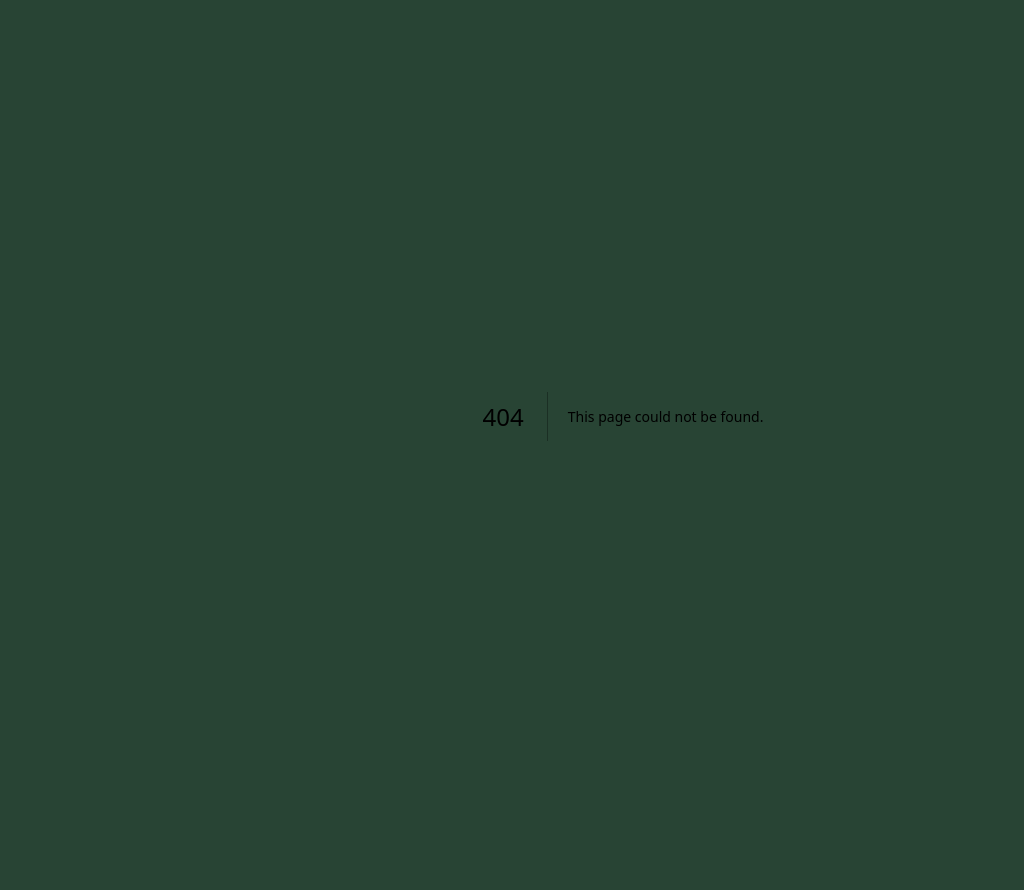
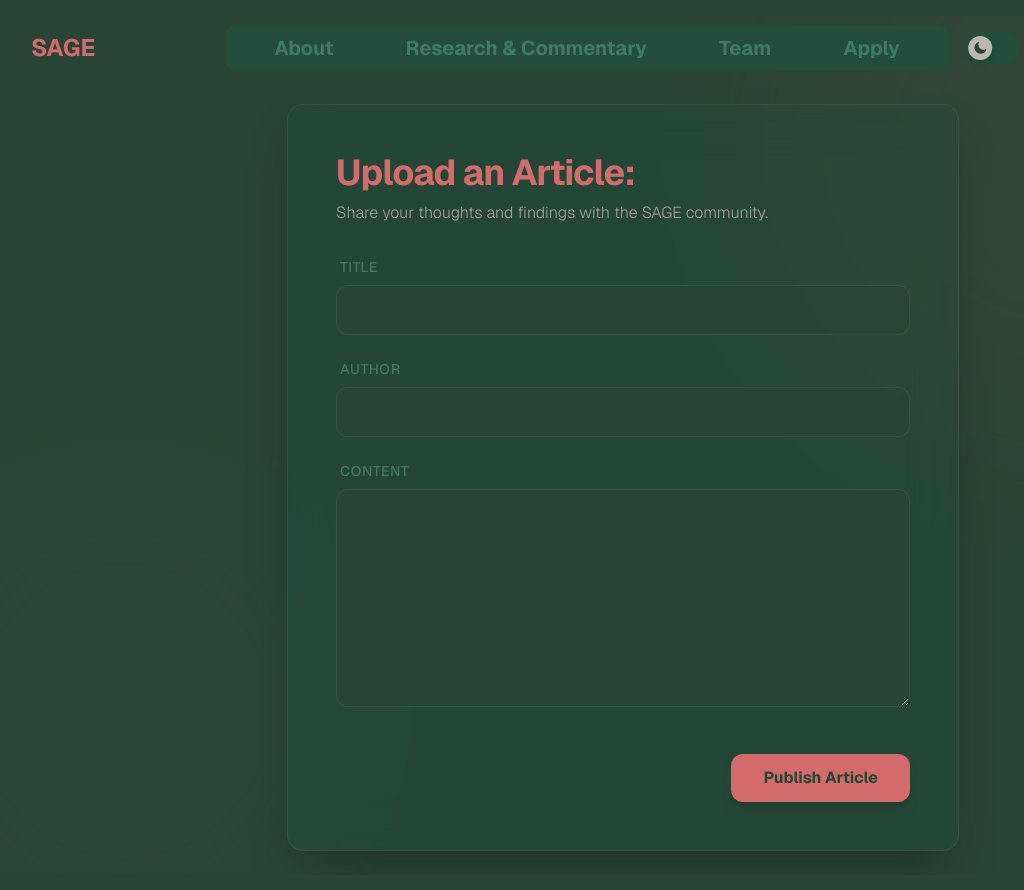
Before and after one commit to ParasNn/SAGE, a Next.js app in the folder sage-website/: page /upload in a window 1280 px wide. Before the commit this address had no page. Shown: the whole page, without its empty margins (17-1041 px from the left). Before the commit the page ends 832 px from the top, so only its background shows below. Built offline with nearby package versions, Linux system fonts and the light colour scheme.

Commit message:
Upload article UI

```diff
--- /dev/null
+++ b/sage-website/src/app/upload/page.tsx
@@ -0,0 +1,156 @@
+"use client";
+
+import React, { useState } from 'react';
+import Navbar from '../components/navbar/Navbar';
+
+export default function UploadPage() {
+    const [title, setTitle] = useState('');
+    const [author, setAuthor] = useState('');
+    const [content, setContent] = useState('');
+    const [isSubmitting, setIsSubmitting] = useState(false);
+    const [message, setMessage] = useState<{ text: string; type: 'success' | 'error' } | null>(null);
+
+    const handleSubmit = async (e: React.FormEvent) => {
+        e.preventDefault();
+        setIsSubmitting(true);
+        setMessage(null);
+
+        try {
+            const response = await fetch('http://localhost:8080/api/articles', {
+                method: 'POST',
+                headers: {
+                    'Content-Type': 'application/json',
+                },
+                body: JSON.stringify({
+                    title,
+                    author,
+                    content,
+                }),
+            });
+
+            if (response.ok) {
+                setMessage({ text: 'Article published successfully!', type: 'success' });
+                setTitle('');
+                setAuthor('');
+                setContent('');
+            } else {
+                setMessage({ text: 'Failed to publish article. Please try again.', type: 'error' });
+            }
+        } catch (error) {
+            console.error('Error submitting article:', error);
+            setMessage({ text: 'An error occurred. Is the backend running?', type: 'error' });
+        } finally {
+            setIsSubmitting(false);
+        }
+    };
+
+    return (
+        <main className="min-h-screen bg-[var(--background)] relative overflow-hidden font-sans text-[var(--foreground)]">
+            {/* Decorative background elements */}
+            <div className="absolute top-0 left-0 w-full h-full overflow-hidden pointer-events-none z-0">
+                <div className="absolute top-[-20%] right-[-10%] w-[600px] h-[600px] bg-[var(--accent-color)] opacity-5 rounded-full blur-[100px]" />
+                <div className="absolute bottom-[-10%] left-[-10%] w-[500px] h-[500px] bg-[var(--text2-color)] opacity-5 rounded-full blur-[100px]" />
+            </div>
+
+            <div className="relative z-10 flex flex-col min-h-screen">
+                <Navbar />
+
+                <div className="flex-1 flex items-center justify-center p-6 animate-page-load-1">
+                    <div className="w-full max-w-2xl bg-[var(--secondary-color)]/30 backdrop-blur-xl border border-[var(--foreground)]/10 rounded-2xl shadow-2xl p-8 md:p-12 transition-all duration-300 hover:shadow-[var(--accent-color)]/10">
+                        <h1 className="text-4xl font-bold mb-2 text-[var(--accent-color)] tracking-tight">
+                            Upload an Article:
+                        </h1>
+                        <p className="text-[var(--text-color)]/80 mb-8 font-light">
+                            Share your thoughts and findings with the SAGE community.
+                        </p>
+
+                        {message && (
+                            <div
+                                className={`mb-6 p-4 rounded-lg text-sm font-medium ${message.type === 'success'
+                                    ? 'bg-green-500/10 text-green-400 border border-green-500/20'
+                                    : 'bg-red-500/10 text-red-400 border border-red-500/20'
+                                    }`}
+                            >
+                                {message.text}
+                            </div>
+                        )}
+
+                        <form onSubmit={handleSubmit} className="space-y-6">
+                            <div className="space-y-2">
+                                <label htmlFor="title" className="block text-sm font-medium text-[var(--text2-color)] uppercase tracking-wider ml-1">
+                                    Title
+                                </label>
+                                <input
+                                    id="title"
+                                    type="text"
+                                    value={title}
+                                    onChange={(e) => setTitle(e.target.value)}
+
+                                    required
+                                    className="w-full bg-[var(--background)]/50 border border-[var(--foreground)]/10 rounded-xl px-4 py-3 text-[var(--foreground)] placeholder-[var(--foreground)]/30 focus:outline-none focus:ring-2 focus:ring-[var(--accent-color)]/50 focus:border-transparent transition-all duration-200"
+                                />
+                            </div>
+
+                            <div className="space-y-2">
+                                <label htmlFor="author" className="block text-sm font-medium text-[var(--text2-color)] uppercase tracking-wider ml-1">
+                                    Author
+                                </label>
+                                <input
+                                    id="author"
+                                    type="text"
+                                    value={author}
+                                    onChange={(e) => setAuthor(e.target.value)}
+
+                                    required
+                                    className="w-full bg-[var(--background)]/50 border border-[var(--foreground)]/10 rounded-xl px-4 py-3 text-[var(--foreground)] placeholder-[var(--foreground)]/30 focus:outline-none focus:ring-2 focus:ring-[var(--accent-color)]/50 focus:border-transparent transition-all duration-200"
+                                />
+                            </div>
+
+                            <div className="space-y-2">
+                                <label htmlFor="content" className="block text-sm font-medium text-[var(--text2-color)] uppercase tracking-wider ml-1">
+                                    Content
+                                </label>
+                                <textarea
+                                    id="content"
+                                    value={content}
+                                    onChange={(e) => setContent(e.target.value)}
+
+                                    required
+                                    rows={8}
+                                    className="w-full bg-[var(--background)]/50 border border-[var(--foreground)]/10 rounded-xl px-4 py-3 text-[var(--foreground)] placeholder-[var(--foreground)]/30 focus:outline-none focus:ring-2 focus:ring-[var(--accent-color)]/50 focus:border-transparent transition-all duration-200 resize-y min-h-[150px]"
+                                />
+                            </div>
+
+                            <div className="pt-4 flex justify-end">
+                                <button
+                                    type="submit"
+                                    disabled={isSubmitting}
+                                    className={`
+                    relative overflow-hidden group px-8 py-3 rounded-xl bg-[var(--accent-color)] text-[var(--background)] font-bold shadow-lg
+                    hover:shadow-xl hover:scale-105 transition-all duration-300 transform
+                    disabled:opacity-70 disabled:cursor-not-allowed disabled:hover:scale-100
+                  `}
+                                >
+                                    <span className="relative z-10 flex items-center gap-2">
+                                        {isSubmitting ? (
+                                            <>
+                                                <svg className="animate-spin h-5 w-5 text-[var(--background)]" xmlns="http://www.w3.org/2000/svg" fill="none" viewBox="0 0 24 24">
+                                                    <circle className="opacity-25" cx="12" cy="12" r="10" stroke="currentColor" strokeWidth="4"></circle>
+                                                    <path className="opacity-75" fill="currentColor" d="M4 12a8 8 0 018-8V0C5.373 0 0 5.373 0 12h4zm2 5.291A7.962 7.962 0 014 12H0c0 3.042 1.135 5.824 3 7.938l3-2.647z"></path>
+                                                </svg>
+                                                Publishing...
+                                            </>
+                                        ) : (
+                                            'Publish Article'
+                                        )}
+                                    </span>
+                                    <div className="absolute inset-0 bg-white/20 translate-y-full group-hover:translate-y-0 transition-transform duration-300" />
+                                </button>
+                            </div>
+                        </form>
+                    </div>
+                </div>
+            </div>
+        </main>
+    );
+}
```
